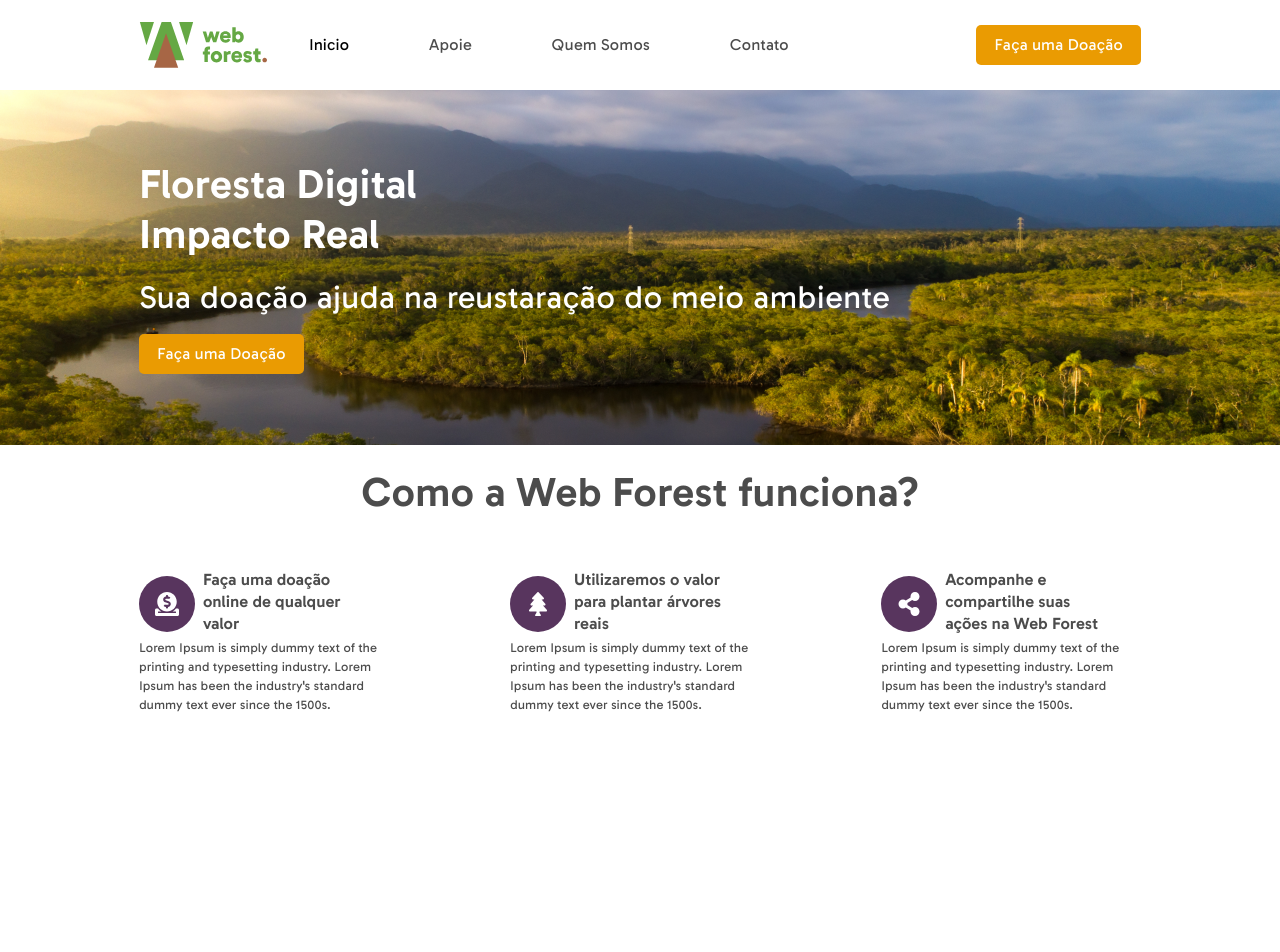
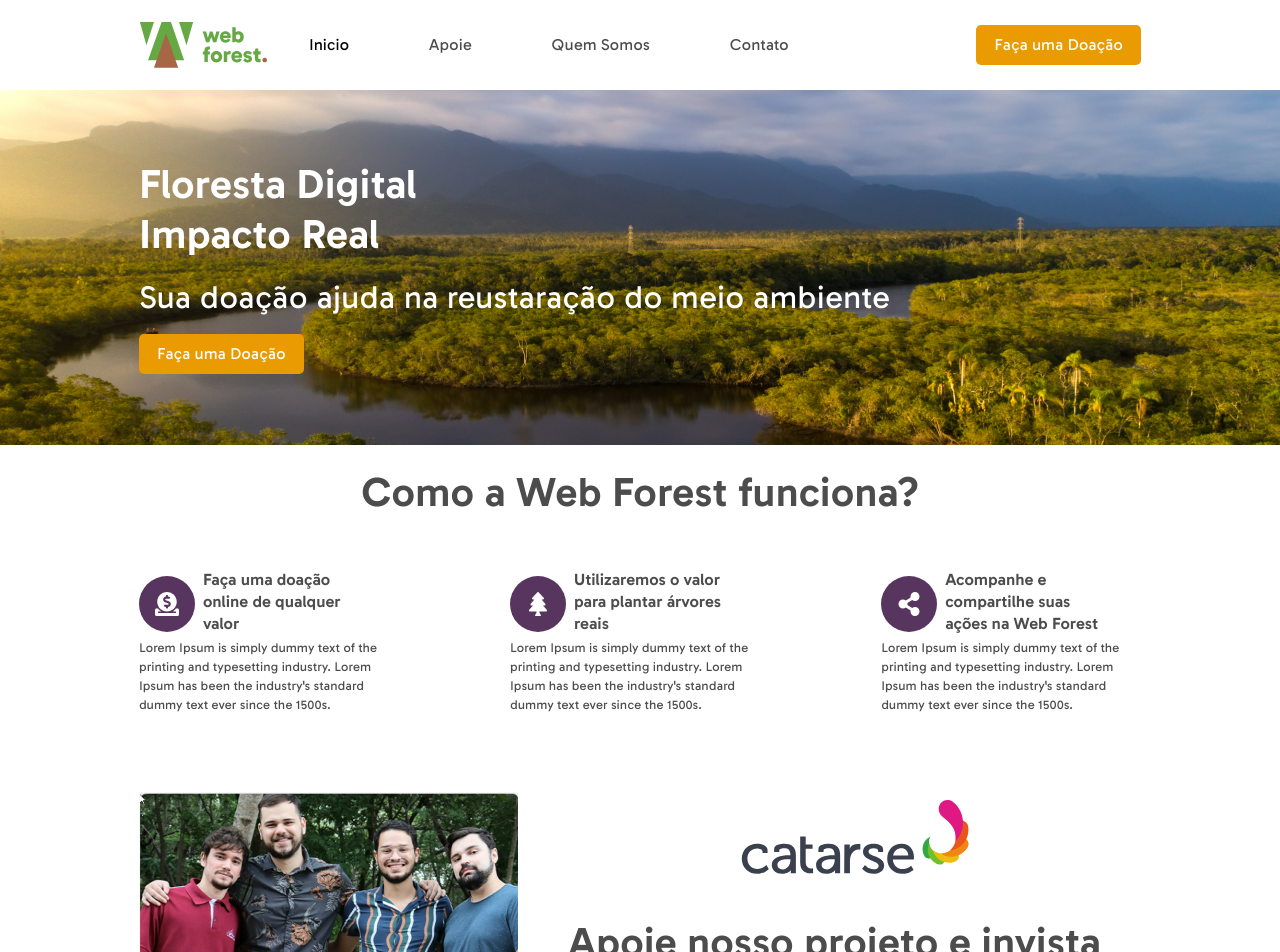
Before and after one commit to the-web-forest/Website, a Next.js app: page / in a window 1280 px wide. Shown: the top 952 px of the page. Before the commit the page ends 800 px from the top, so only its background shows below. Built offline with nearby package versions, Linux system fonts and the light colour scheme.

Commit message:
Descomentando seções.

```diff
--- a/pages/index.tsx
+++ b/pages/index.tsx
@@ -18,12 +18,12 @@ const Home: NextPage = () => {
       <HeaderSection/>
       <BannerSection/>
       <HowItWorkSection/>
-      {/* <DonateSection/>
+      <DonateSection/>
       <NewsSection/>
       <AboutSection/>
       <TeamSection/>
       <ContactSection/>
-      <FooterSection/> */}
+      <FooterSection/>
     </div>
   )
 }
```
